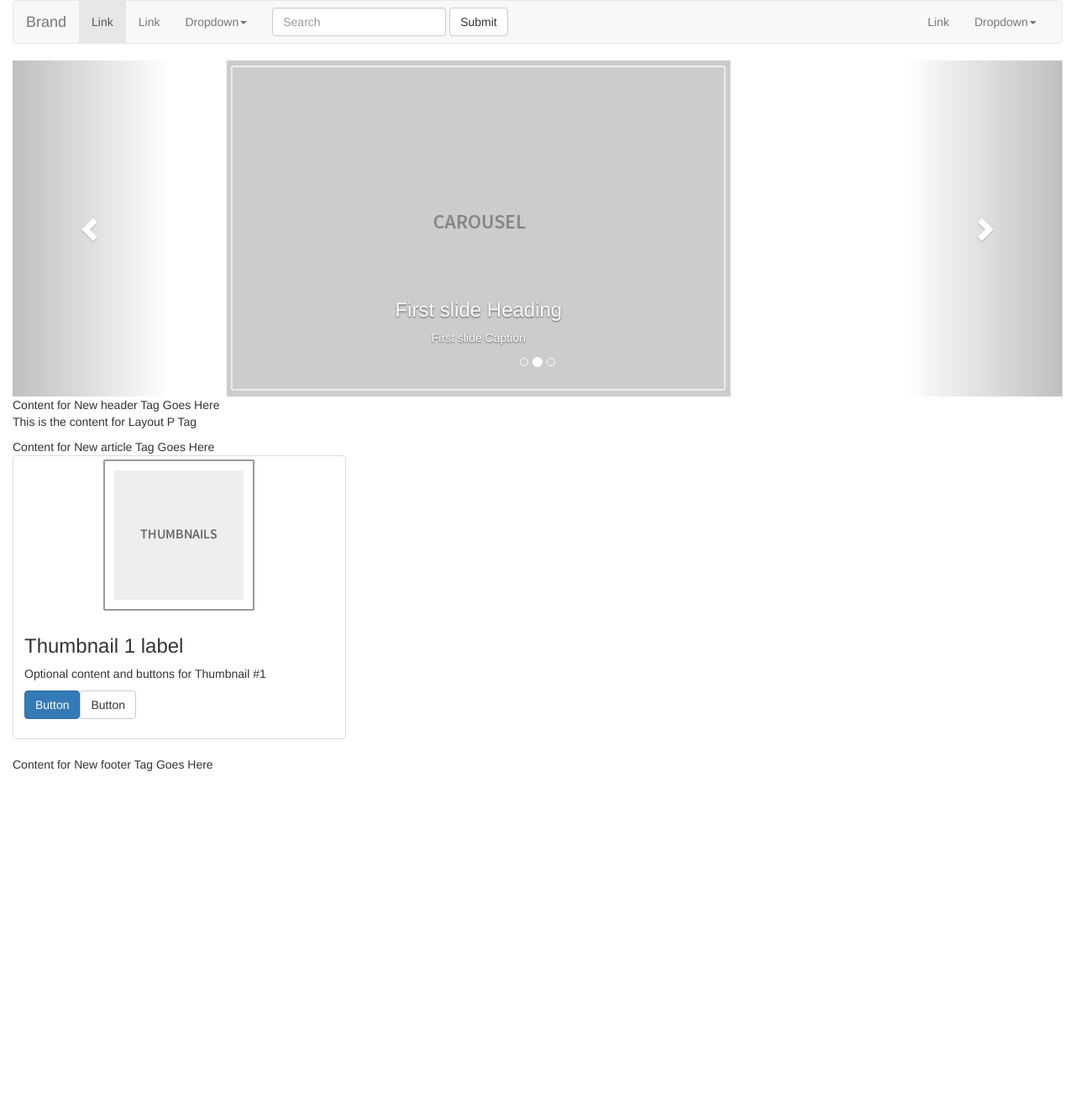
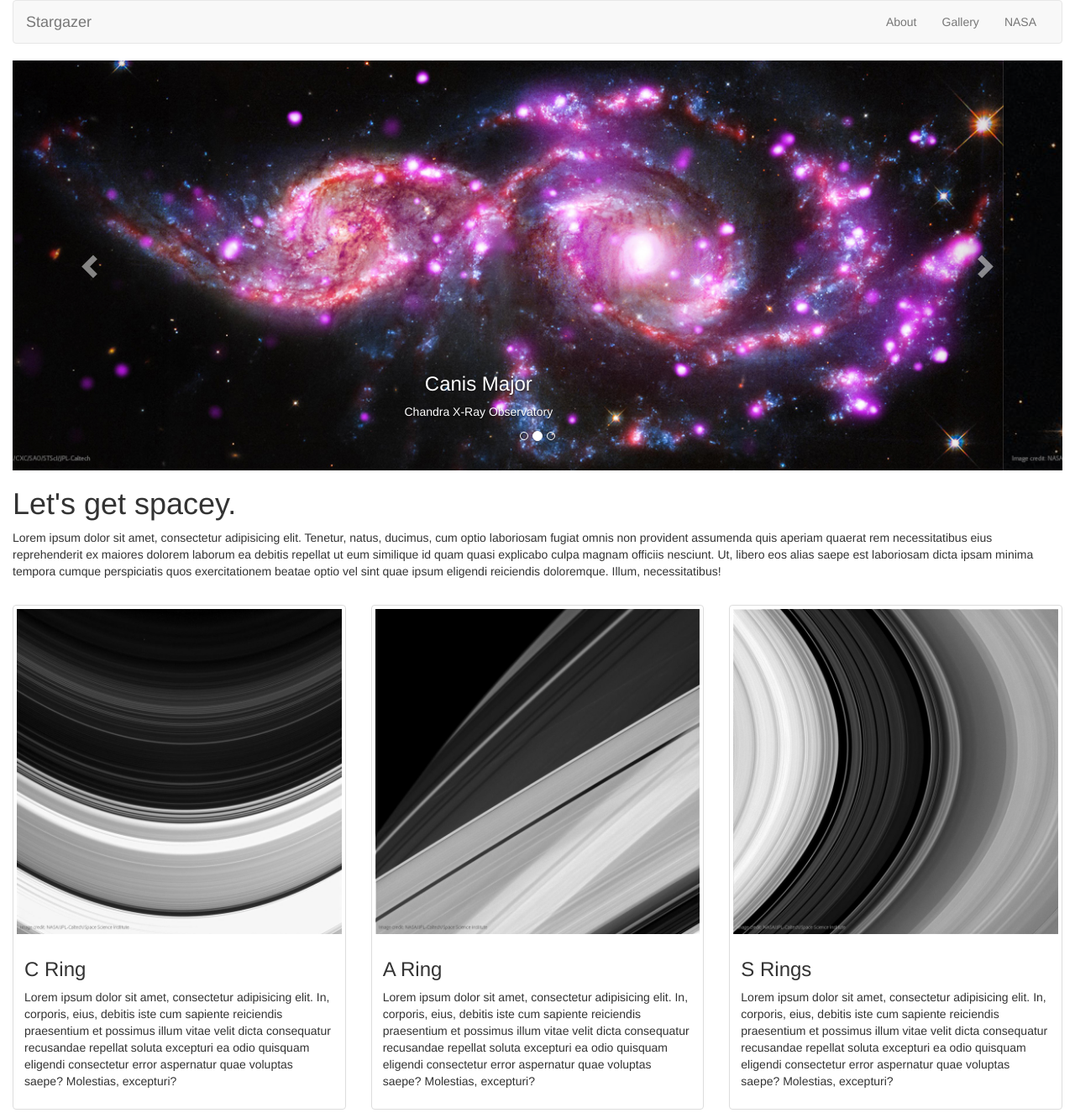
Before and after one commit to binson1989/dwresponsivewebsite, a plain HTML site: page index.html in a window 1280 px wide. Shown: the top 1325 px of the page at 84% size. Before the commit the page ends 920 px from the top, so only its background shows below. Drawn offline with Linux system fonts and the light colour scheme.

Commit message:
Added images and menus

```diff
--- a/index.html
+++ b/index.html
@@ -22,42 +22,14 @@
 	      <!-- Brand and toggle get grouped for better mobile display -->
 	      <div class="navbar-header">
 	        <button type="button" class="navbar-toggle collapsed" data-toggle="collapse" data-target="#defaultNavbar1"><span class="sr-only">Toggle navigation</span><span class="icon-bar"></span><span class="icon-bar"></span><span class="icon-bar"></span></button>
-	        <a class="navbar-brand" href="#">Brand</a></div>
+	        <a class="navbar-brand" href="#">Stargazer</a></div>
 	      <!-- Collect the nav links, forms, and other content for toggling -->
 	      <div class="collapse navbar-collapse" id="defaultNavbar1">
-	        <ul class="nav navbar-nav">
-	          <li class="active"><a href="#">Link<span class="sr-only">(current)</span></a></li>
-	          <li><a href="#">Link</a></li>
-	          <li class="dropdown"><a href="#" class="dropdown-toggle" data-toggle="dropdown" role="button" aria-expanded="false">Dropdown<span class="caret"></span></a>
-	            <ul class="dropdown-menu" role="menu">
-	              <li><a href="#">Action</a></li>
-	              <li><a href="#">Another action</a></li>
-	              <li><a href="#">Something else here</a></li>
-	              <li class="divider"></li>
-	              <li><a href="#">Separated link</a></li>
-	              <li class="divider"></li>
-	              <li><a href="#">One more separated link</a></li>
-                </ul>
-              </li>
-            </ul>
-	        <form class="navbar-form navbar-left" role="search">
-	          <div class="form-group">
-	            <input type="text" class="form-control" placeholder="Search">
-              </div>
-	          <button type="submit" class="btn btn-default">Submit</button>
-            </form>
-	        <ul class="nav navbar-nav navbar-right">
-	          <li><a href="#">Link</a></li>
-	          <li class="dropdown"><a href="#" class="dropdown-toggle" data-toggle="dropdown" role="button" aria-expanded="false">Dropdown<span class="caret"></span></a>
-	            <ul class="dropdown-menu" role="menu">
-	              <li><a href="#">Action</a></li>
-	              <li><a href="#">Another action</a></li>
-	              <li><a href="#">Something else here</a></li>
-	              <li class="divider"></li>
-	              <li><a href="#">Separated link</a></li>
-                </ul>
-              </li>
-            </ul>
+<ul class="nav navbar-nav navbar-right">
+  <li><a href="#">About</a></li>
+  <li><a href="gallery.html">Gallery</a></li>
+  <li><a href="http://www.nasa.gov" target="_blank">NASA</a></li>
+</ul>
           </div>
 	      <!-- /.navbar-collapse -->
         </div>
@@ -70,42 +42,65 @@
           <li data-target="#carousel1" data-slide-to="2"></li>
         </ol>
         <div class="carousel-inner" role="listbox">
-          <div class="item active"><img src="images/Carousel_Placeholder.png" alt="First slide image" class="center-block">
+          <div class="item active"><img src="images/header-1.jpg" alt="First slide image" class="center-block">
             <div class="carousel-caption">
-              <h3>First slide Heading</h3>
-              <p>First slide Caption</p>
+              <h3>Canis Major</h3>
+              <p>Chandra X-Ray Observatory</p>
             </div>
           </div>
-          <div class="item"><img src="images/Carousel_Placeholder.png" alt="Second slide image" class="center-block">
+          <div class="item"><img src="images/header-2.jpg" alt="Second slide image" class="center-block">
             <div class="carousel-caption">
-              <h3>Second slide Heading</h3>
-              <p>Second slide Caption</p>
+              <h3>The Tadpole</h3>
+              <p>Hubble Space Telescope</p>
             </div>
           </div>
-          <div class="item"><img src="images/Carousel_Placeholder.png" alt="Third slide image" class="center-block">
+          <div class="item"><img src="images/header-3.jpg" alt="Third slide image" class="center-block">
             <div class="carousel-caption">
-              <h3>Third slide Heading</h3>
-              <p>Third slide Caption</p>
+              <h3>Cloud Complex</h3>
+              <p>Spitzer Space Telescope</p>
             </div>
           </div>
         </div>
         <a class="left carousel-control" href="#carousel1" role="button" data-slide="prev"><span class="glyphicon glyphicon-chevron-left" aria-hidden="true"></span><span class="sr-only">Previous</span></a><a class="right carousel-control" href="#carousel1" role="button" data-slide="next"><span class="glyphicon glyphicon-chevron-right" aria-hidden="true"></span><span class="sr-only">Next</span></a></div>
       <article>
-        <header>Content for New header Tag Goes Here</header>
-        <p>This is the content for Layout P Tag</p>
-      Content for New article Tag Goes Here</article>
+        <h1>Let's get spacey.</h1>
+        <p>Lorem ipsum dolor sit amet, consectetur adipisicing elit. Tenetur, natus, ducimus, cum optio laboriosam fugiat omnis non provident assumenda quis aperiam quaerat rem necessitatibus eius reprehenderit ex maiores dolorem laborum ea debitis repellat ut eum similique id quam quasi explicabo culpa magnam officiis nesciunt. Ut, libero eos alias saepe est laboriosam dicta ipsam minima tempora cumque perspiciatis quos exercitationem beatae optio vel sint quae ipsum eligendi reiciendis doloremque. Illum, necessitatibus!</p>
+        &nbsp;</article>
       <div class="row">
         <div class="col-md-4">
-          <div class="thumbnail"><img src="images/Thumbnail_Placeholder.png" alt="Thumbnail Image 1">
+          <div class="thumbnail"><img src="images/thumbnail-1.jpg" alt="Thumbnail Image 1">
             <div class="caption">
-              <h3>Thumbnail 1 label</h3>
-              <p>Optional content and buttons for Thumbnail #1</p>
-              <p><a href="#" class="btn btn-primary" role="button">Button</a><a href="#" class="btn btn-default" role="button">Button</a></p>
+              <h3>C Ring</h3>
+              <p>Lorem ipsum dolor sit amet, consectetur adipisicing elit. In, corporis, eius, debitis iste cum sapiente reiciendis praesentium et possimus illum vitae velit dicta consequatur recusandae repellat soluta excepturi ea odio quisquam eligendi consectetur error aspernatur quae voluptas saepe? Molestias, excepturi?</p>
+</div>
+          </div>
+        </div>
+        <div class="col-md-4">
+          <div class="thumbnail"><img src="images/thumbnail-2.jpg" alt="Thumbnail Image 1">
+            <div class="caption">
+              <h3>A Ring</h3>
+              <p>Lorem ipsum dolor sit amet, consectetur adipisicing elit. In, corporis, eius, debitis iste cum sapiente reiciendis praesentium et possimus illum vitae velit dicta consequatur recusandae repellat soluta excepturi ea odio quisquam eligendi consectetur error aspernatur quae voluptas saepe? Molestias, excepturi?</p>
+            </div>
+          </div>
+        </div>
+        <div class="col-md-4">
+          <div class="thumbnail"><img src="images/thumbnail-3.jpg" alt="Thumbnail Image 1">
+            <div class="caption">
+              <h3>S Rings</h3>
+              <p>Lorem ipsum dolor sit amet, consectetur adipisicing elit. In, corporis, eius, debitis iste cum sapiente reiciendis praesentium et possimus illum vitae velit dicta consequatur recusandae repellat soluta excepturi ea odio quisquam eligendi consectetur error aspernatur quae voluptas saepe? Molestias, excepturi?</p>
+            </div>
+          </div>
+        </div>
+        <div class="col-md-4">
+          <div class="thumbnail"><img src="images/thumbnail-2.jpg" alt="Thumbnail Image 1">
+            <div class="caption">
+              <h3>My Ring </h3>
+              <p>Lorem ipsum dolor sit amet, consectetur adipisicing elit. In, corporis, eius, debitis iste cum sapiente reiciendis praesentium et possimus illum vitae velit dicta consequatur recusandae repellat soluta excepturi ea odio quisquam eligendi consectetur error aspernatur quae voluptas saepe? Molestias, excepturi?</p>
             </div>
           </div>
         </div>
       </div>
-      <footer>Content for New footer Tag Goes Here</footer>
+      <footer>&copy; Copyright 2015</footer>
     </div>
 <!-- jQuery (necessary for Bootstrap's JavaScript plugins) -->
 	<script src="js/jquery-1.11.2.min.js"></script>
```
